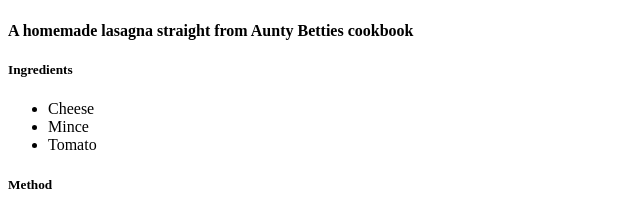
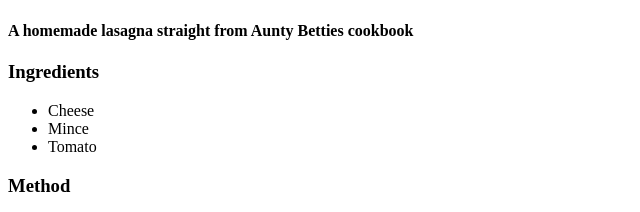
Before and after one commit to PieFacedGnome/odin-recipes, a plain HTML site: page recipes/lasagna.html in a window 1280 px wide. Shown: the part 383-595 px from the top of the page, without its empty margins (0-640 px from the left). Drawn offline with Linux system fonts and the light colour scheme.

Commit message:
Format change

```diff
--- a/recipes/lasagna.html
+++ b/recipes/lasagna.html
@@ -8,13 +8,13 @@
         <h1>Lasagna</h1>
         <img src="https://imagesvc.meredithcorp.io/v3/mm/image?url=https%3A%2F%2Fimages.media-allrecipes.com%2Fuserphotos%2F1076370.jpg&w=595&h=595&c=sc&poi=face&q=60" alt="An oven roasted lasagna">
         <h4>A homemade lasagna straight from Aunty Betties cookbook</h4>
-        <h5>Ingredients</h5>
+        <h3>Ingredients</h3>
         <ul>
             <li>Cheese</li>
             <li>Mince</li>
             <li>Tomato</li>
         </ul>
-        <h5>Method</h5>
+        <h3>Method</h3>
         <ol>
             <li>Grate the great cheese</li>
             <li>Mince the mincy mince</li>
```
